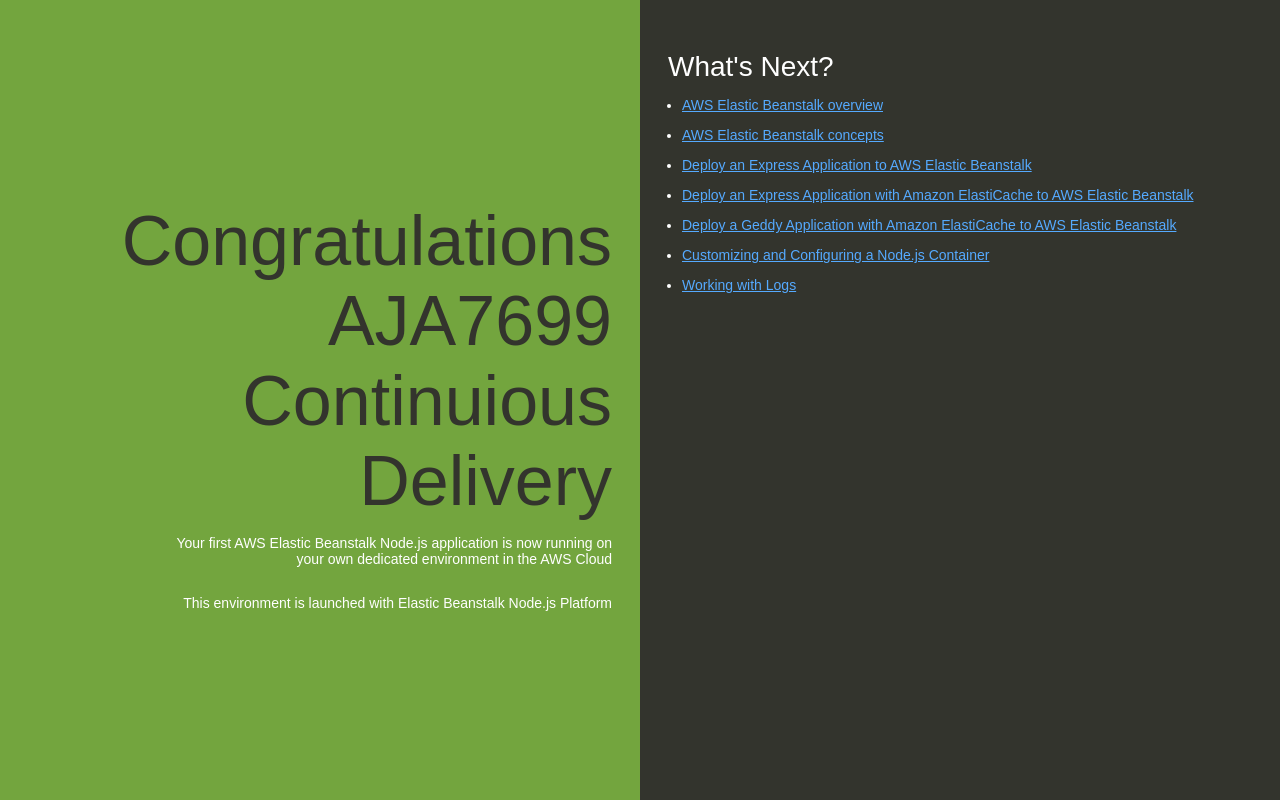
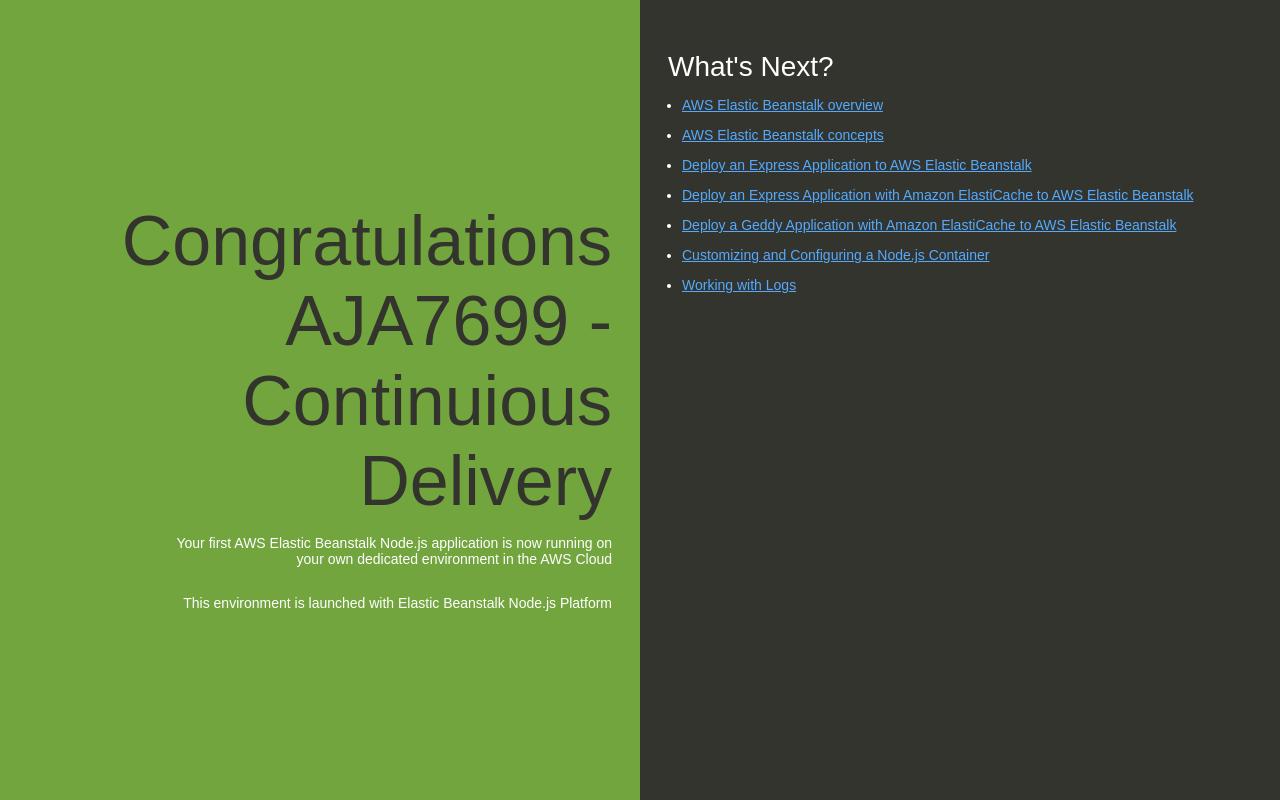
Before and after one commit to AndrewApollo628/aa-test-node-app, a website: page index.html in a window 1280 px wide. Drawn offline with Linux system fonts and the light colour scheme.

Commit message:
Added more to trigger pipeline

```diff
--- a/index.html
+++ b/index.html
@@ -74,7 +74,7 @@
   </head>
   <body>
     <div class="textColumn">
-      <h1>Congratulations AJA7699 Continuious Delivery</h1>
+      <h1>Congratulations AJA7699 - Continuious Delivery</h1>
       <p>Your first AWS Elastic Beanstalk Node.js application is now running on your own dedicated environment in the AWS Cloud</p>
       <p>This environment is launched with Elastic Beanstalk Node.js Platform</p>
     </div>
```
